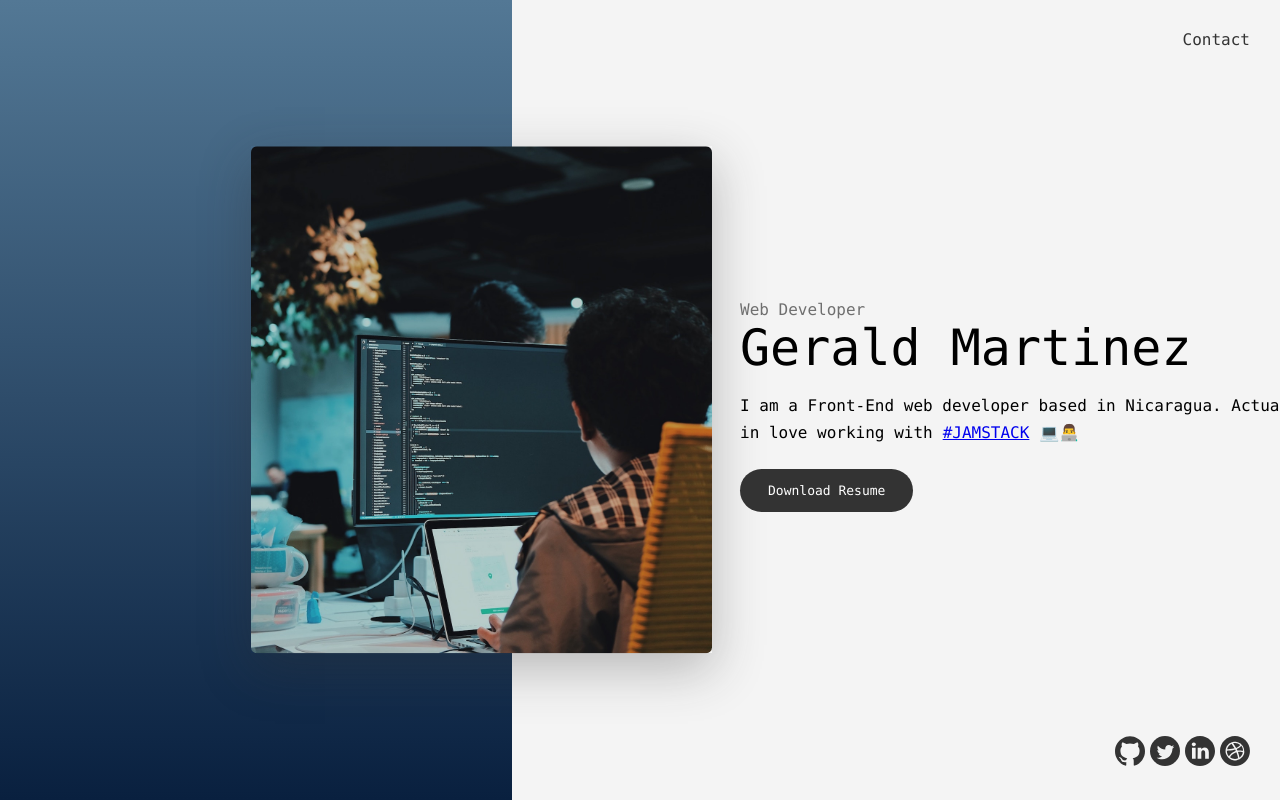
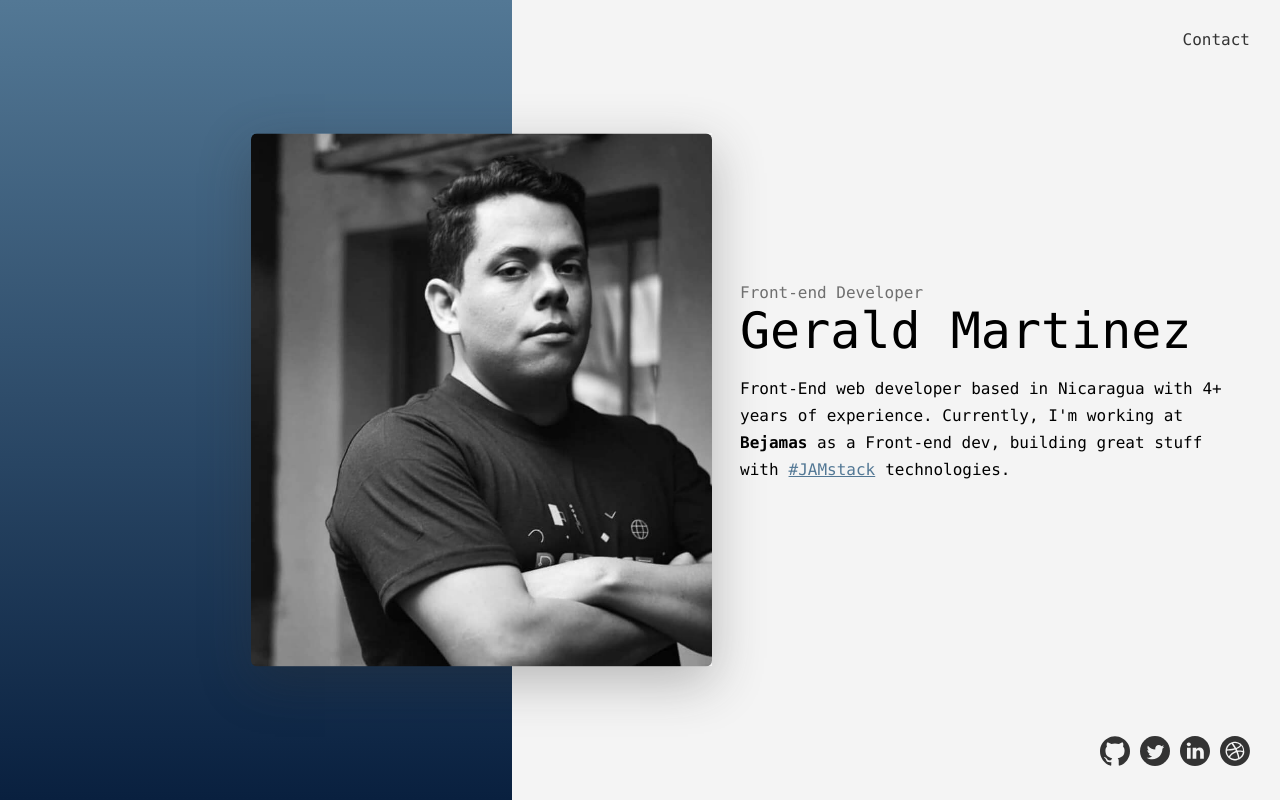
Before and after one commit to nephlin7/gmartinez.dev, a Gatsby site: page / in a window 1280 px wide. Built offline with nearby package versions, Linux system fonts and the light colour scheme; Gatsby itself is replaced by a stand-in of ours.

Commit message:
feat: update info

```diff
--- a/src/components/image.js
+++ b/src/components/image.js
@@ -1,5 +1,5 @@
 import React from "react"
-import {StaticQuery, graphql} from "gatsby"
+import { StaticQuery, graphql } from "gatsby"
 import Img from "gatsby-image"
 
 /*
@@ -14,11 +14,24 @@ import Img from "gatsby-image"
  */
 
 const DevImage = () => (
-    <StaticQuery
-        query={graphql ` query { placeholderImage: file(relativePath: { eq: "dev.jpg" }) { childImageSharp { fluid(maxWidth: 1266) { ...GatsbyImageSharpFluid_noBase64 } } } } `}
-        render={data => <Img
-        className={`fade-in`}
+  <StaticQuery
+    query={graphql`
+      query {
+        placeholderImage: file(relativePath: { eq: "dev_2020.jpg" }) {
+          childImageSharp {
+            fluid(maxWidth: 1266) {
+              ...GatsbyImageSharpFluid
+            }
+          }
+        }
+      }
+    `}
+    render={data => (
+      <Img
         alt="Gerald Martinez dev"
-        fluid={data.placeholderImage.childImageSharp.fluid}/>}/>
+        fluid={data.placeholderImage.childImageSharp.fluid}
+      />
+    )}
+  />
 )
 export default DevImage
--- a/src/components/layout.css
+++ b/src/components/layout.css
@@ -76,7 +76,8 @@ th {
 
 body,
 html {
-    font-family: "SFMono-Regular", Consolas, "Roboto Mono", "Droid Sans Mono", "Liberation Mono", Menlo, Courier, monospace;
+  font-family: "SFMono-Regular", Consolas, "Roboto Mono", "Droid Sans Mono",
+    "Liberation Mono", Menlo, Courier, monospace;
   background: #f4f4f4;
 }
 
@@ -114,7 +115,7 @@ html {
   flex: 0 0 160px;
 }
 
-@media(min-width:993px) {
+@media (min-width: 993px) {
   button {
     box-shadow: 2px 5px 10px #e4e4e4;
   }
@@ -141,10 +142,15 @@ button:focus {
   position: relative;
   left: -25px;
 }
-@media(min-width:993px) {
+
+@media (min-width: 993px) {
   .info-area {
     width: 50%;
     left: 100px;
+  }
+
+  .info-area p {
+    max-width: 80%;
   }
 }
 
@@ -156,19 +162,18 @@ button:focus {
   transform: translateY(-50%);
   box-shadow: 0 16px 48px rgba(45, 45, 45, 0.31);
   opacity: 0;
-
 }
 .hero-image img {
   border-radius: 6px;
 }
-@media(min-width:993px) {
+@media (min-width: 993px) {
   .hero-image {
     opacity: 1;
   }
 }
 
 .tracking-in-expand {
-    animation: tracking-in-expand 1s cubic-bezier(0.215, 0.610, 0.355, 1.000) both;
+  animation: tracking-in-expand 1s cubic-bezier(0.215, 0.61, 0.355, 1) both;
 }
 @-webkit-keyframes tracking-in-expand {
   0% {
--- a/src/components/social-icons/social-icons.js
+++ b/src/components/social-icons/social-icons.js
@@ -12,7 +12,7 @@ const SocialIcons = () => {
     <>
       <a
         css={{
-          marginRight: 5,
+          marginRight: 10,
         }}
         rel={`noopener noreferrer`}
         target={`_blank`}
@@ -22,7 +22,7 @@ const SocialIcons = () => {
       </a>
       <a
         css={{
-          marginRight: 5,
+          marginRight: 10,
         }}
         rel={`noopener noreferrer`}
         target={`_blank`}
@@ -37,7 +37,7 @@ const SocialIcons = () => {
       </a>
       <a
         css={{
-          marginRight: 5,
+          marginRight: 10,
         }}
         rel={`noopener noreferrer`}
         target={`_blank`}
--- a/src/pages/index.js
+++ b/src/pages/index.js
@@ -24,14 +24,19 @@ const Home = () => (
         justifyContent: `space-between`,
       }}
     >
-       <div
+      <div
         css={{
           position: `absolute`,
           top: 30,
           right: 30,
         }}
       >
-       <a css={{color:`#333`,textDecoration:`none`}} href={`mailto:g7devp@gmail.com`}>Contact</a>
+        <a
+          css={{ color: `#333`, textDecoration: `none` }}
+          href={`mailto:g7devp@gmail.com`}
+        >
+          Contact
+        </a>
       </div>
       <div
         css={{
@@ -69,7 +74,7 @@ const Home = () => (
             color: `#6f6f6f`,
           }}
         >
-          Web Developer
+          Front-end Developer
         </span>
         <h1 className="main-title tracking-in-expand ">Gerald Martinez</h1>
         <p
@@ -78,8 +83,9 @@ const Home = () => (
             marginBottom: `15px`,
           }}
         >
-          I am a Front-End web developer based in Nicaragua. Actually i'm <br /> in love
-          working with
+          Front-End web developer based in Nicaragua with 4+ years of
+          experience. Currently, I'm working at <strong>Bejamas</strong> as a
+          Front-end dev, building great stuff with
           <a
             rel="noreferrer noopener"
             href={`https://twitter.com/hashtag/JAMstack?src=hash&lang=es`}
@@ -87,20 +93,16 @@ const Home = () => (
             css={{
               marginLeft: 10,
               marginRight: 10,
+              color: "#537895",
             }}
           >
-            #JAMSTACK
+            #JAMstack
           </a>
-          <span aria-label="laptop" role="img">
-            💻
-          </span>
-          <span role="img" aria-label="code">
-            👨‍💻
-          </span>
+          technologies.
         </p>
 
         <br />
-        <a
+        {/* <a
           css={{
             borderRadius: 25,
             padding: `14px 28px`,
@@ -109,7 +111,7 @@ const Home = () => (
           href="/docs/gmartinezcv2019.pdf"
         >
           Download Resume
-        </a>
+        </a> */}
       </section>
     </div>
   </Layout>
```
Also changed, not shown: src/images/dev_2020.jpg (added). Lines whose indentation alone changed are shown as unchanged.
